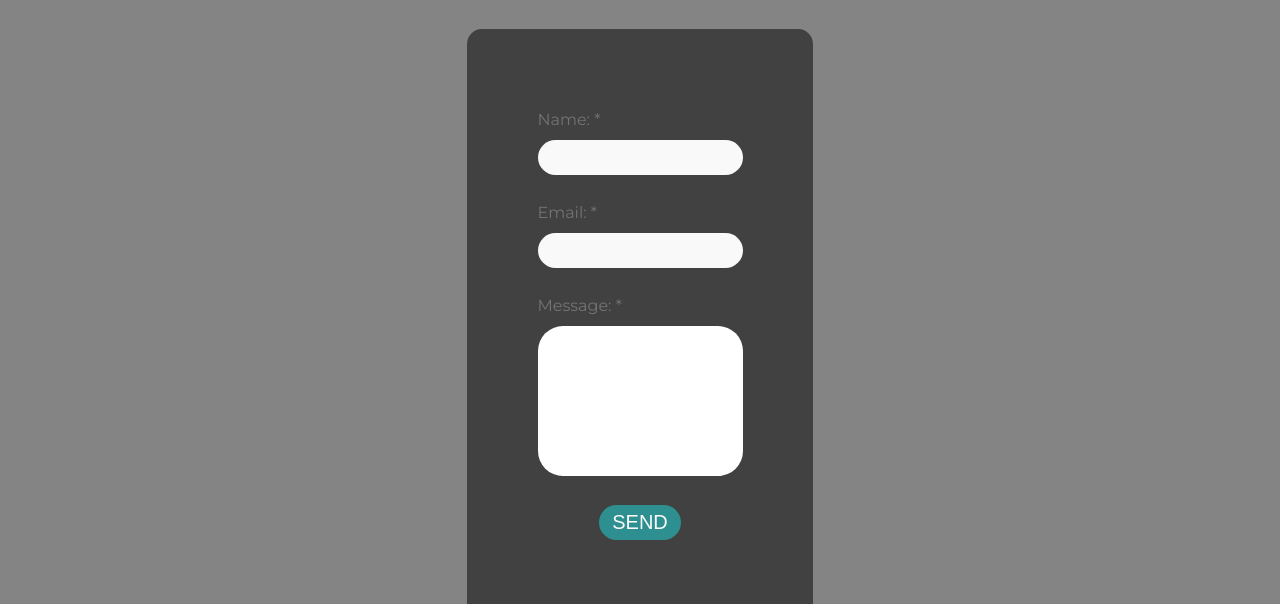
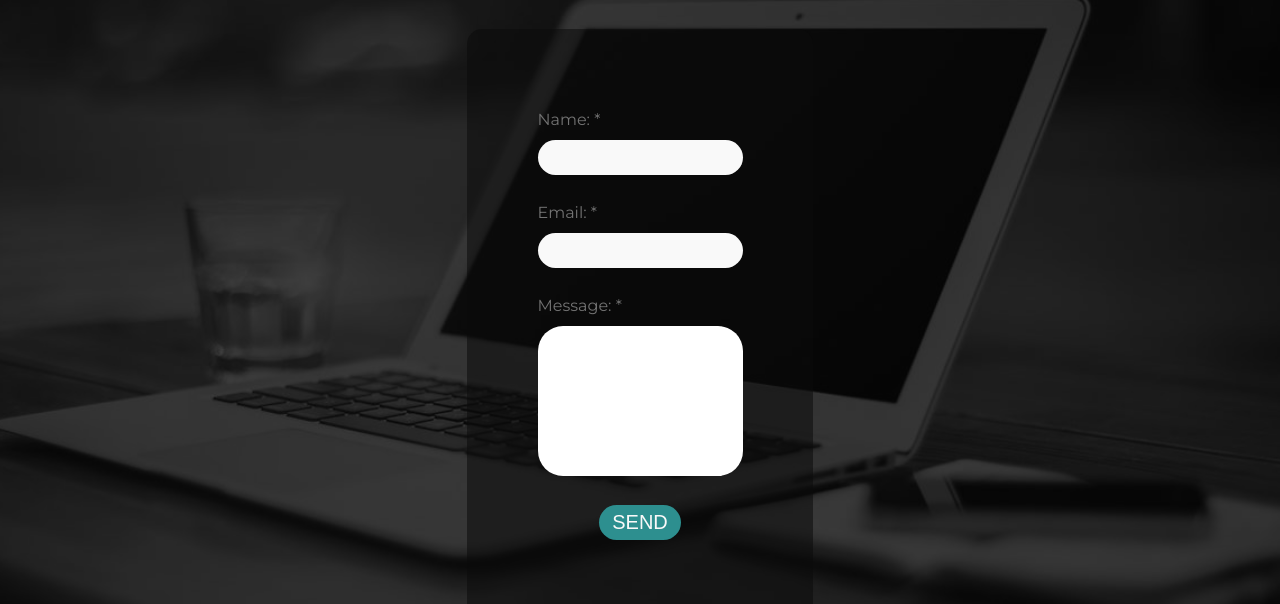
Before and after one commit to jcbryant35/portfolio, a plain HTML site: page contact.html in a window 1280 px wide. Shown: the part 83-687 px from the top of the page. Drawn offline with Linux system fonts and the light colour scheme.

Commit message:
Update contact_styles.css

```diff
--- a/styles/contact_styles.css
+++ b/styles/contact_styles.css
@@ -6,12 +6,12 @@
 }
 
 body, html {
-  min-height: 100%;
+  height: 100%;
   width: 100%;
 }
 
 main {
-  min-height: 100%;
+  height: 100%;
   width: 100%;
   background-image: url("../images/porthome.jpg");
   background-size: cover;
```
